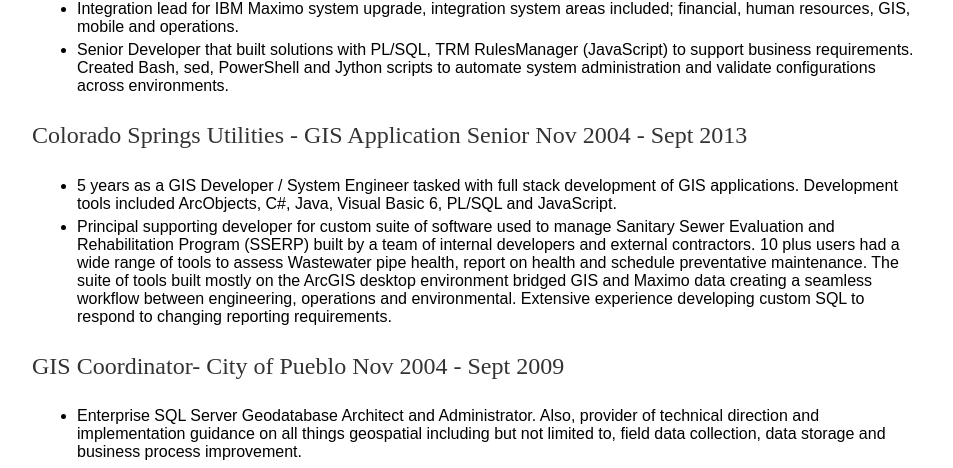
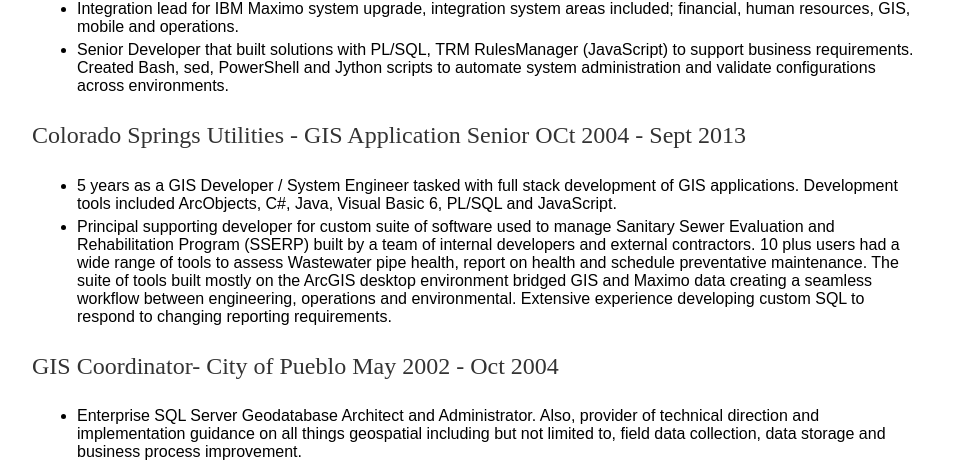
Before and after one commit to butchberlemann/butchberlemann.github.io, a Jekyll site: the page built from cv/cv.html, in a window 1280 px wide. Shown: the part 1050-1518 px from the top of the page, without its empty margins (160-1113 px from the left). Built offline with Jekyll 4.4.1, drawn with Linux system fonts in a browser that asks for light colours.

Commit message:
Update cv.html

```diff
--- a/cv/cv.html
+++ b/cv/cv.html
@@ -40,13 +40,13 @@
   <li class="detail" >Senior Developer that built solutions with PL/SQL, TRM RulesManager (JavaScript) to support business requirements. Created Bash, sed, PowerShell and Jython scripts to automate system administration and validate configurations across environments. </li>
 </ul>
 
-<p> Colorado Springs Utilities - GIS Application Senior      		                           Nov 2004 - Sept 2013 </p>
+<p> Colorado Springs Utilities - GIS Application Senior      		                           OCt 2004 - Sept 2013 </p>
 <ul>
   <li class="detail" > 5 years as a GIS Developer / System Engineer tasked with full stack development of GIS applications. Development tools included ArcObjects, C#, Java, Visual Basic 6, PL/SQL and JavaScript.  </li>
   <li class="detail" > Principal supporting developer for custom suite of software used to manage Sanitary Sewer Evaluation and Rehabilitation Program (SSERP) built by a team of internal developers and external contractors. 10 plus users had a wide range of tools to assess Wastewater pipe health, report on health and schedule preventative maintenance. The suite of tools built mostly on the ArcGIS desktop environment bridged GIS and Maximo data creating a seamless workflow between engineering, operations and environmental. Extensive experience developing custom SQL to respond to changing reporting requirements.</li>
 </ul>
 
-<p> GIS Coordinator- City of Pueblo			      		                           Nov 2004 - Sept 2009</p>
+<p> GIS Coordinator- City of Pueblo			      		                           May 2002 - Oct 2004</p>
 <ul>
   <li class="detail" > Enterprise SQL Server Geodatabase Architect and Administrator. Also, provider of technical direction and implementation guidance on all things geospatial including but not limited to, field data collection, data storage and business process improvement. </li>
 </ul>
```
